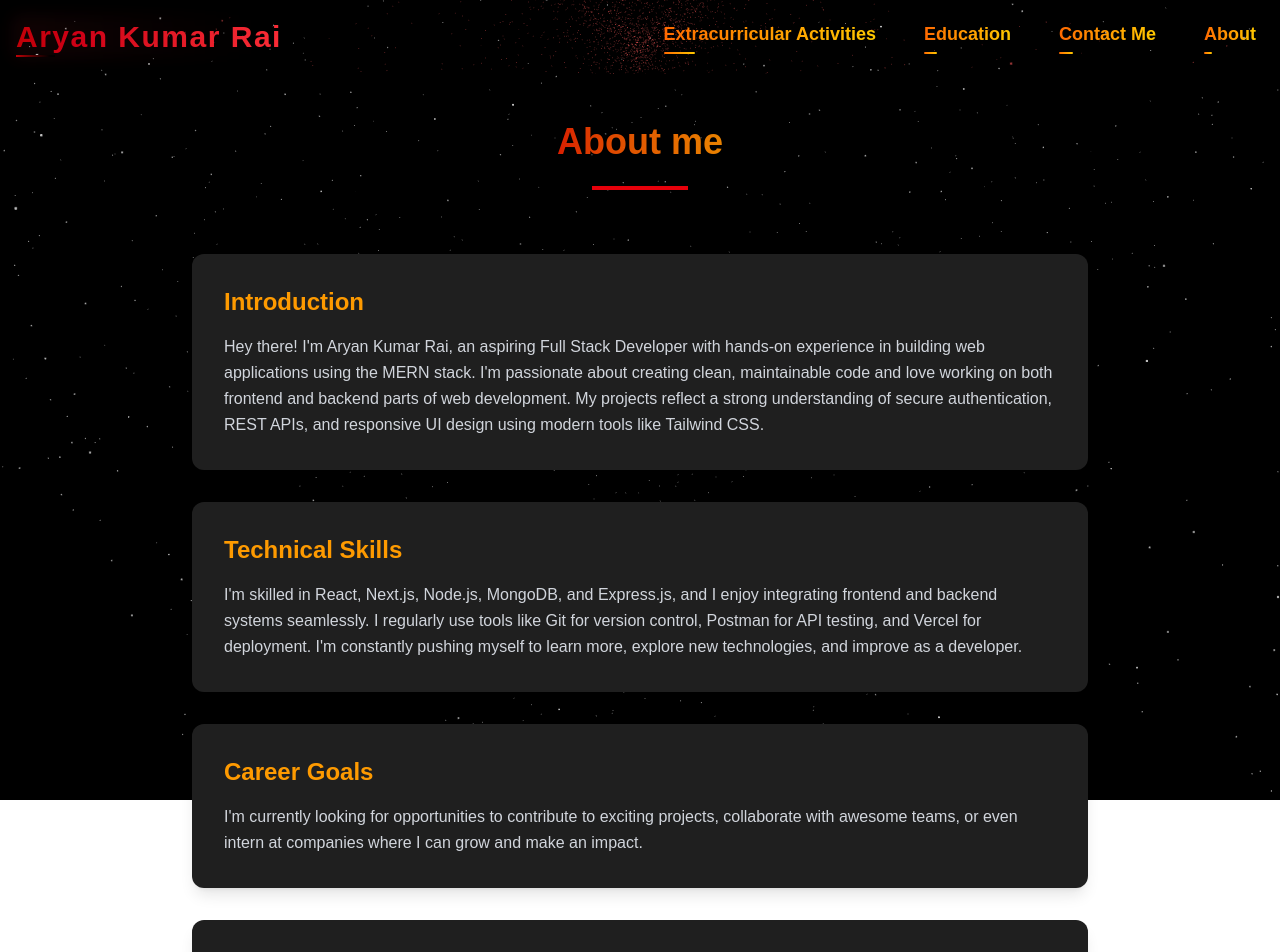
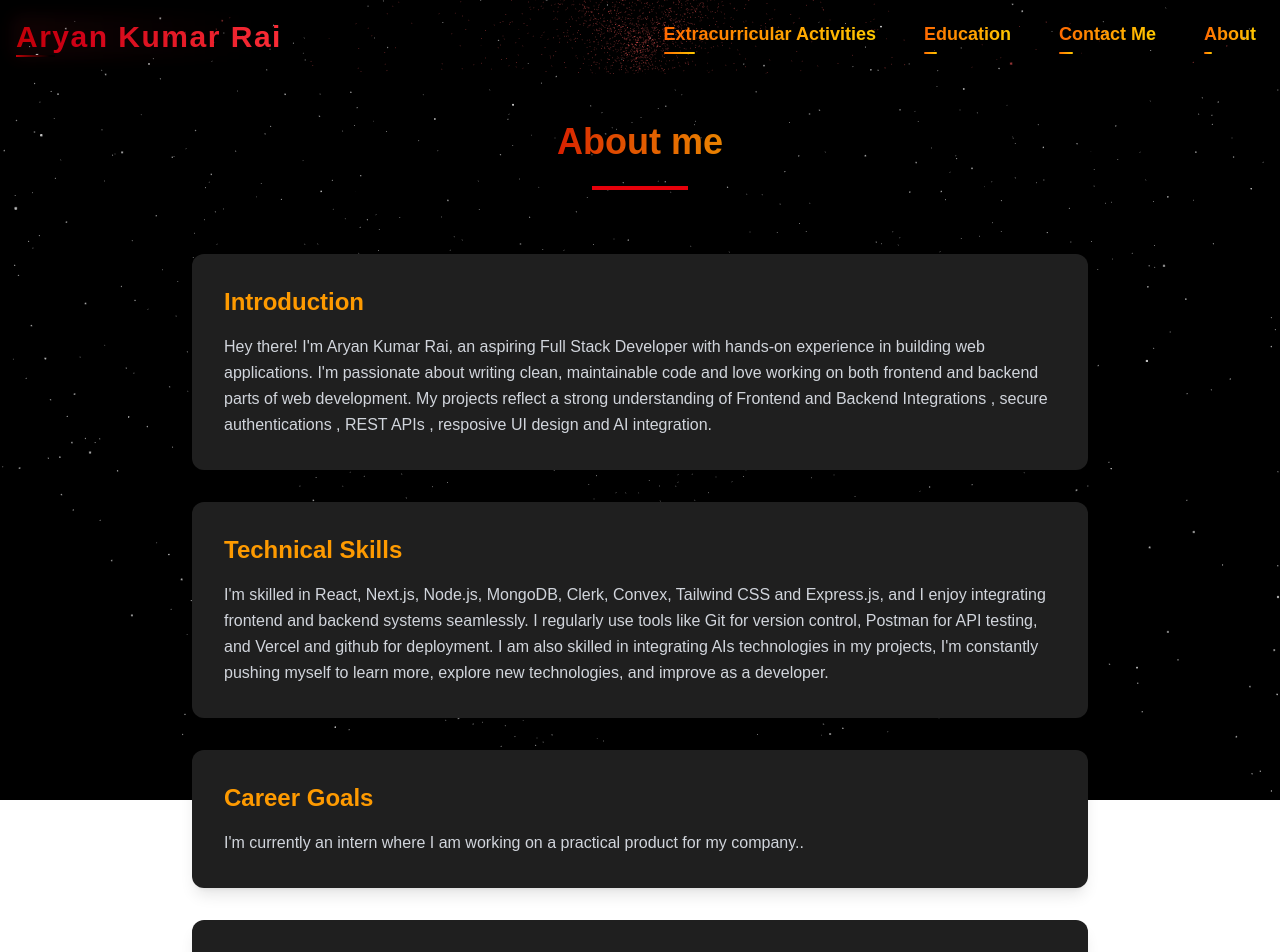
Before and after one commit to aryanrai97861/A-portfolio-Website, a Next.js app: page /About in a window 1280 px wide. Shown: the top 952 px of the page. Built offline with nearby package versions, Linux system fonts and the light colour scheme.

Commit message:
some minor descriptins

```diff
--- a/app/About/page.jsx
+++ b/app/About/page.jsx
@@ -4,15 +4,15 @@ const Page = () => {
   const sections = [
     {
       title: "Introduction",
-      description: "Hey there! I'm Aryan Kumar Rai, an aspiring Full Stack Developer with hands-on experience in building web applications using the MERN stack. I'm passionate about creating clean, maintainable code and love working on both frontend and backend parts of web development. My projects reflect a strong understanding of secure authentication, REST APIs, and responsive UI design using modern tools like Tailwind CSS.",
+      description: "Hey there! I'm Aryan Kumar Rai, an aspiring Full Stack Developer with hands-on experience in building web applications. I'm passionate about writing clean, maintainable code and love working on both frontend and backend parts of web development. My projects reflect a strong understanding of Frontend and Backend Integrations , secure authentications , REST APIs , resposive UI design and AI integration.",
     },
     {
       title: "Technical Skills",
-      description: "I'm skilled in React, Next.js, Node.js, MongoDB, and Express.js, and I enjoy integrating frontend and backend systems seamlessly. I regularly use tools like Git for version control, Postman for API testing, and Vercel for deployment. I'm constantly pushing myself to learn more, explore new technologies, and improve as a developer.",
+      description: "I'm skilled in React, Next.js, Node.js, MongoDB, Clerk, Convex, Tailwind CSS and Express.js, and I enjoy integrating frontend and backend systems seamlessly. I regularly use tools like Git for version control, Postman for API testing, and Vercel and github for deployment. I am also skilled in integrating AIs technologies in my projects, I'm constantly pushing myself to learn more, explore new technologies, and improve as a developer.",
     },
     {
       title: "Career Goals",
-      description: "I'm currently looking for opportunities to contribute to exciting projects, collaborate with awesome teams, or even intern at companies where I can grow and make an impact.",
+      description: "I'm currently an intern where I am working on a practical product for my company..",
     },
     {
       title: "Outside of Code",
--- a/app/Contact/page.jsx
+++ b/app/Contact/page.jsx
@@ -60,7 +60,7 @@ const page = () => {
                     View Profile
                   </a>
                   <a
-                    href="/Aryan Kumar Rai - CV.pdf"
+                    href="/Aryan Kumar Rai - Resume.pdf"
                     target="_blank"
                     rel="noopener noreferrer"
                     className="inline-flex items-center bg-red-600 hover:bg-red-700 text-white font-medium py-2 px-4 rounded"
```
Also changed, not shown: 2 other files (tests, documents, lock files or other folders).
